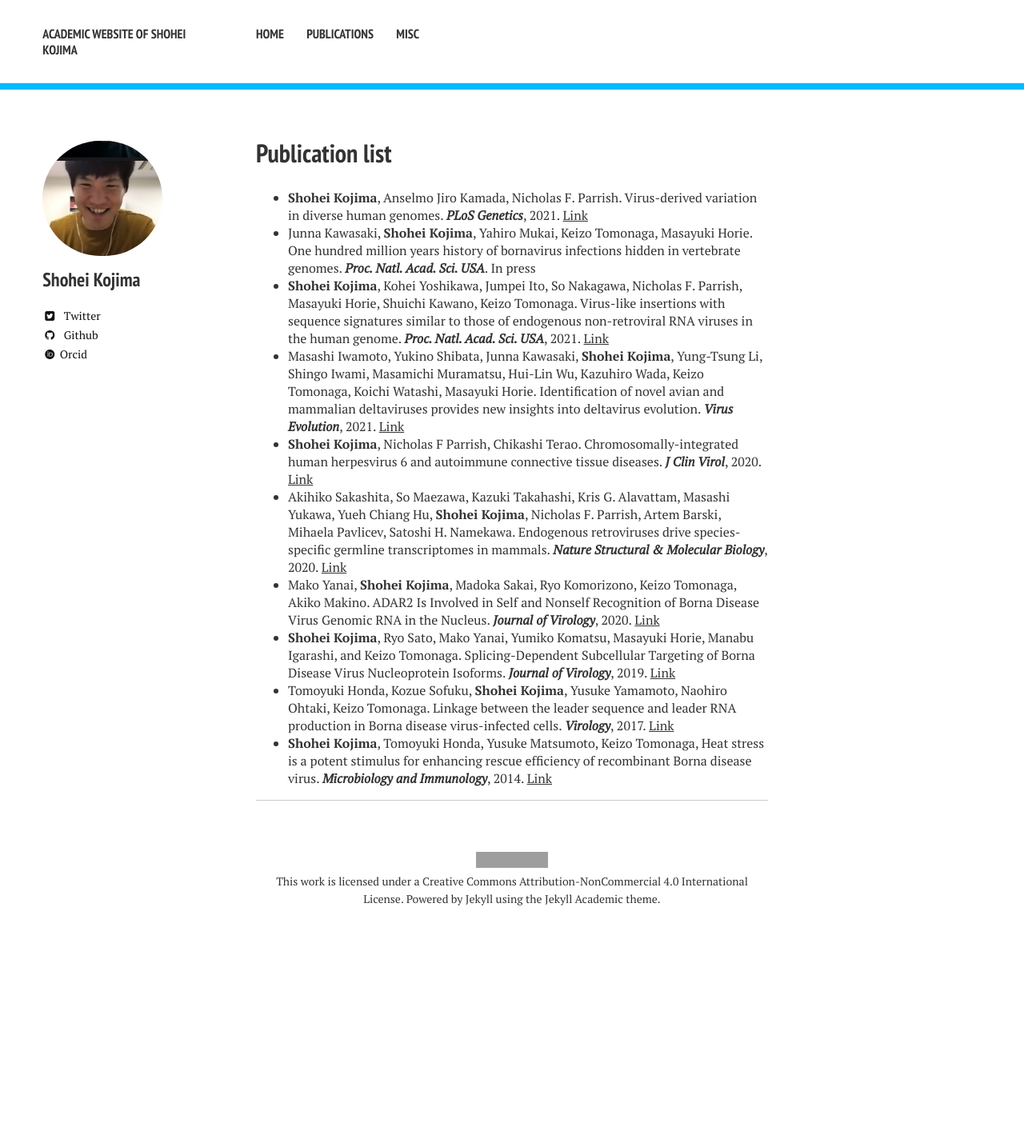
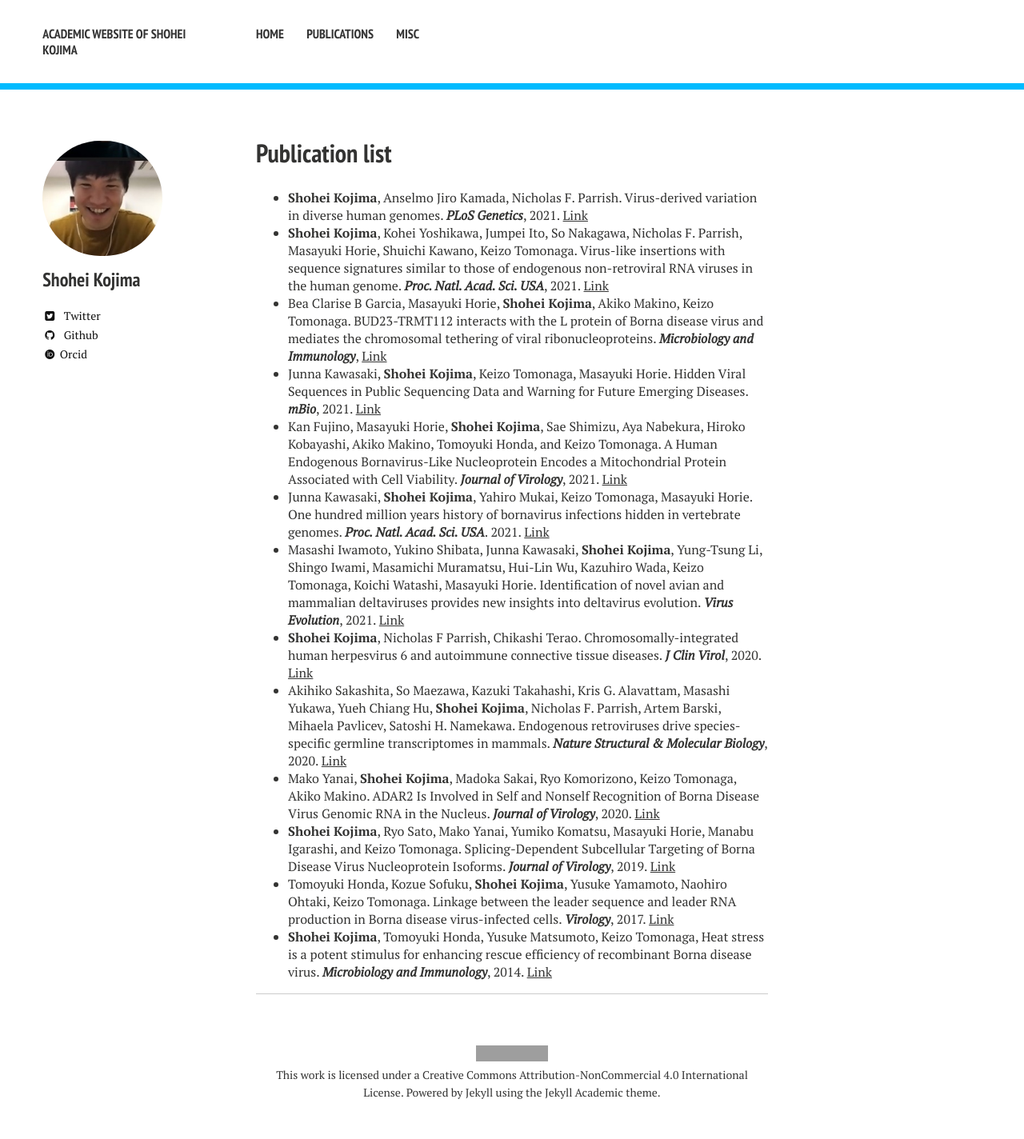
Before and after one commit to shohei-kojima/shohei-kojima.github.io, a Jekyll site: the page built from publication.md, in a window 1280 px wide. Shown: the whole page at 80% size. Built offline with Jekyll 4.4.1, drawn with Linux system fonts in a browser that asks for light colours; nearby versions of some CDN libraries; some web fonts are replaced; our own code applies the rules of GitHub Pages for plain Markdown files; before the commit the page ends 1182 px from its top, so only the background shows below that; grey boxes are pictures that could not be loaded.

Commit message:
20211122-094336

```diff
--- a/publication.md
+++ b/publication.md
@@ -3,8 +3,11 @@ title: "Publication list"
 ---
 
 - **Shohei Kojima**, Anselmo Jiro Kamada, Nicholas F. Parrish. Virus-derived variation in diverse human genomes. ***PLoS Genetics***, 2021. [Link](https://journals.plos.org/plosgenetics/article?id=10.1371/journal.pgen.1009324)
-- Junna Kawasaki, **Shohei Kojima**, Yahiro Mukai, Keizo Tomonaga, Masayuki Horie. One hundred million years history of bornavirus infections hidden in vertebrate genomes. ***Proc. Natl. Acad. Sci. USA***. In press
 - **Shohei Kojima**, Kohei Yoshikawa, Jumpei Ito, So Nakagawa, Nicholas F. Parrish, Masayuki Horie, Shuichi Kawano, Keizo Tomonaga. Virus-like insertions with sequence signatures similar to those of endogenous non-retroviral RNA viruses in the human genome. ***Proc. Natl. Acad. Sci. USA***, 2021. [Link](https://www.pnas.org/content/118/5/e2010758118)
+- Bea Clarise B Garcia, Masayuki Horie, **Shohei Kojima**, Akiko Makino, Keizo Tomonaga. BUD23-TRMT112 interacts with the L protein of Borna disease virus and mediates the chromosomal tethering of viral ribonucleoproteins. ***Microbiology and Immunology***, [Link](https://onlinelibrary.wiley.com/doi/10.1111/1348-0421.12934)
+- Junna Kawasaki, **Shohei Kojima**, Keizo Tomonaga, Masayuki Horie. Hidden Viral Sequences in Public Sequencing Data and Warning for Future Emerging Diseases. ***mBio***, 2021. [Link](https://journals.asm.org/doi/10.1128/mBio.01638-21)
+- Kan Fujino, Masayuki Horie, **Shohei Kojima**, Sae Shimizu, Aya Nabekura, Hiroko Kobayashi, Akiko Makino, Tomoyuki Honda, and Keizo Tomonaga. A Human Endogenous Bornavirus-Like Nucleoprotein Encodes a Mitochondrial Protein Associated with Cell Viability. ***Journal of Virology***, 2021. [Link](https://journals.asm.org/doi/10.1128/JVI.02030-20)
+- Junna Kawasaki, **Shohei Kojima**, Yahiro Mukai, Keizo Tomonaga, Masayuki Horie. One hundred million years history of bornavirus infections hidden in vertebrate genomes. ***Proc. Natl. Acad. Sci. USA***. 2021. [Link](https://www.pnas.org/content/118/20/e2026235118.long)
 - Masashi Iwamoto, Yukino Shibata, Junna Kawasaki, **Shohei Kojima**, Yung-Tsung Li, Shingo Iwami, Masamichi Muramatsu, Hui-Lin Wu, Kazuhiro Wada, Keizo Tomonaga, Koichi Watashi, Masayuki Horie. Identification of novel avian and mammalian deltaviruses provides new insights into deltavirus evolution. ***Virus Evolution***, 2021. [Link](https://academic.oup.com/ve/article/7/1/veab003/6104627)
 - **Shohei Kojima**, Nicholas F Parrish, Chikashi Terao. Chromosomally-integrated human herpesvirus 6 and autoimmune connective tissue diseases. ***J Clin Virol***, 2020. [Link](https://www.sciencedirect.com/science/article/abs/pii/S138665322030398X?via%3Dihub)
 - Akihiko Sakashita, So Maezawa, Kazuki Takahashi, Kris G. Alavattam, Masashi Yukawa, Yueh Chiang Hu, **Shohei Kojima**, Nicholas F. Parrish, Artem Barski, Mihaela Pavlicev, Satoshi H. Namekawa. Endogenous retroviruses drive species-specific germline transcriptomes in mammals. ***Nature Structural & Molecular Biology***, 2020. [Link](https://academic.oup.com/ve/article/7/1/veab003/6104627)
```
